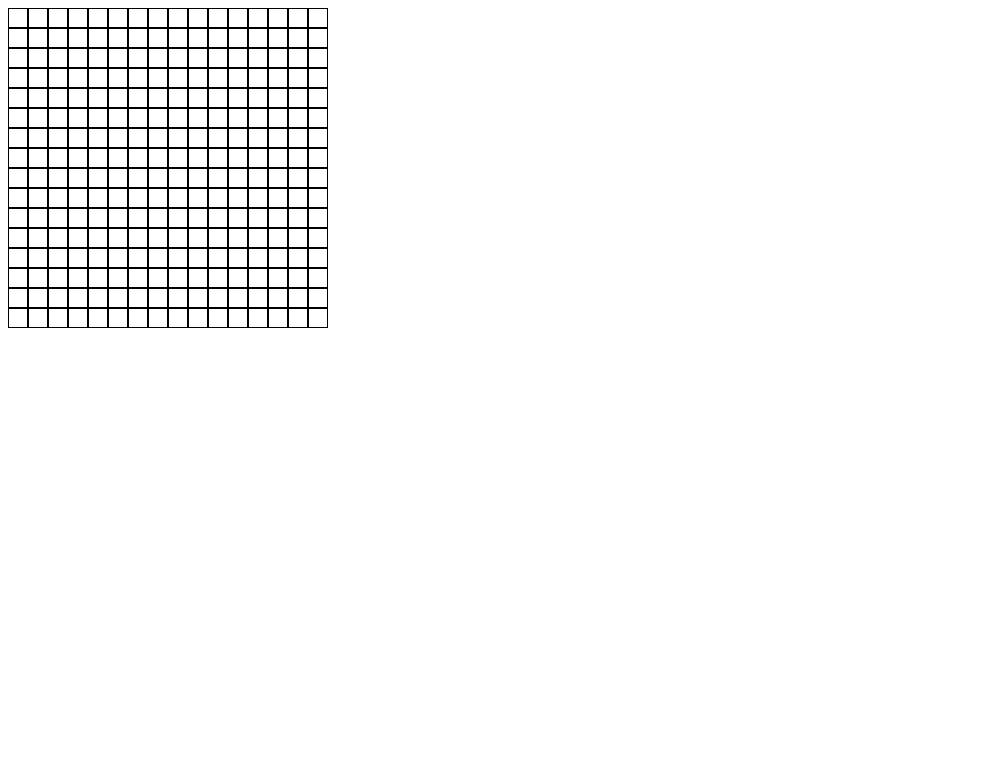
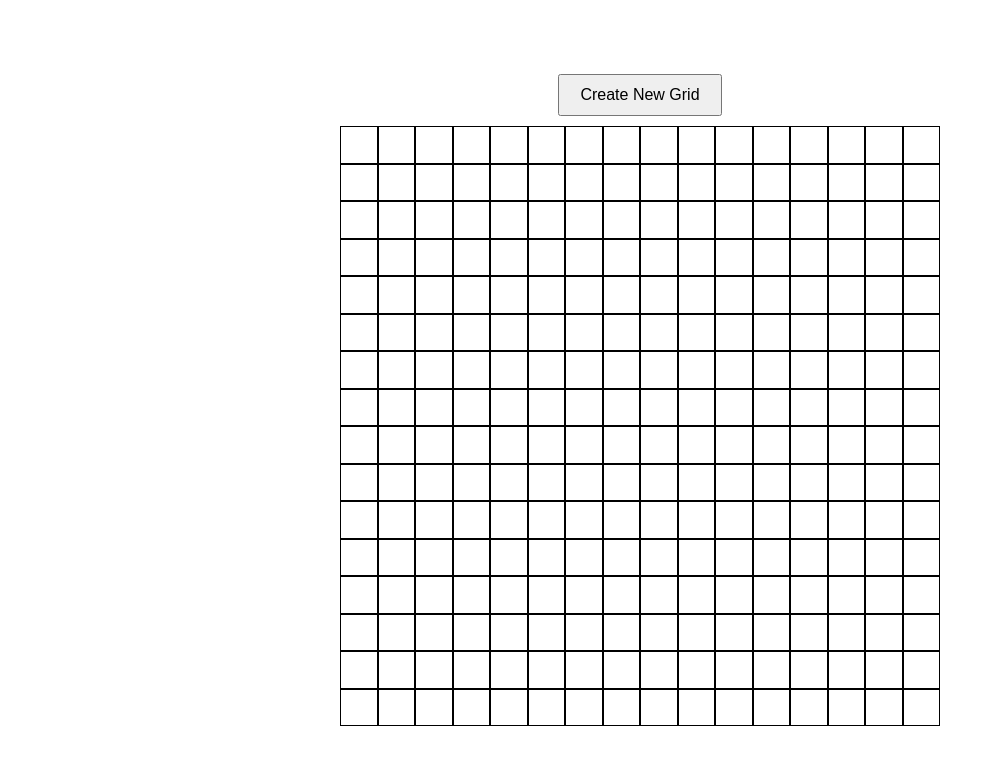
Before and after one commit to ArdiSyla/Etch-a-Sketch, a plain HTML site: page index.html in a window 1280 px wide. Shown: the whole page, without its empty margins (0-995 px from the left). Drawn offline with Linux system fonts and the light colour scheme.

Commit message:
Added a button to dynamically create a new grid with user-defined size

```diff
--- a/index.html
+++ b/index.html
@@ -8,6 +8,7 @@
     <script src="script.js" defer></script>
 </head>
 <body>
+    <button id="new-grid-btn">Create New Grid</button>
     <div class="container">
 
     </div>
--- a/script.js
+++ b/script.js
@@ -1,9 +1,21 @@
 const container = document.querySelector('.container');
+const button = document.getElementById('new-grid-btn');
+const containerSize = 960;
+
+function createGrid(squaresPerSide) {
+
+    container.innerHTML = '';
+
+    const squareSize = container.clientWidth / squaresPerSide;
+
 
 // Create 16x16 = 256 squares
-for (let i = 0; i < 256; i++) {
-  const square = document.createElement('div');
-  square.classList.add('square');
+for (let i = 0; i < squaresPerSide * squaresPerSide; i++) {
+
+    const square = document.createElement('div');
+    square.classList.add('square');
+    square.style.width = `${squareSize}px`;
+    square.style.height= `${squareSize}px`;
 
   square.addEventListener('mouseover', () => {
     square.classList.add('hovered');
@@ -11,4 +23,18 @@ for (let i = 0; i < 256; i++) {
 
   container.appendChild(square);
 
+ }
 }
+
+button.addEventListener('click', () => {
+    let squaresPerSide = prompt("Enter the number of squares per side for the new grid (max: 100):", 16);
+    squaresPerSide = parseInt(squaresPerSide);
+
+    if(squaresPerSide && squaresPerSide > 0 && squaresPerSide <= 100) {
+        createGrid(squaresPerSide);
+    } else {
+        alert("Please enter a valid number between 1 and 100.");
+    }
+});
+
+createGrid(16)
--- a/style.css
+++ b/style.css
@@ -1,15 +1,37 @@
+body {
+    display: flex;
+    flex-direction: column;
+    justify-content: center;
+    align-items: center;
+    height: 100vh;
+    margin: 0;
+}
+
+
 .container {
     display: flex;
     flex-wrap: wrap;
-    width: 320px; /* 16 squares * 20px */
-    height: 320px; /* 16 squares * 20px */
+    aspect-ratio: 1/1;
+    background-color: white;
+    width: 90vw; /* Adjust width to fit the viewport */
+    height: 90vh; /* Adjust height to fit the viewport */
+    max-width: 600px; /* Optional: limit the maximum size */
+    max-height: 600px; /* Optional: limit the maximum size */
+}
+
+
+
+  .square {
+    border: 1px solid black;
+    box-sizing: border-box; /* Ensures border is included in the square size */
+
   }
 
-  .square {
-    width: 20px;
-    height: 20px;
-    border: 1px solid black;
-    box-sizing: border-box; /* Ensures border is included in the square size */
+  button {
+    margin-bottom: 10px;
+    padding: 10px 20px;
+    font-size: 16px;
+    cursor: pointer;
   }
 
   .hovered {
```
